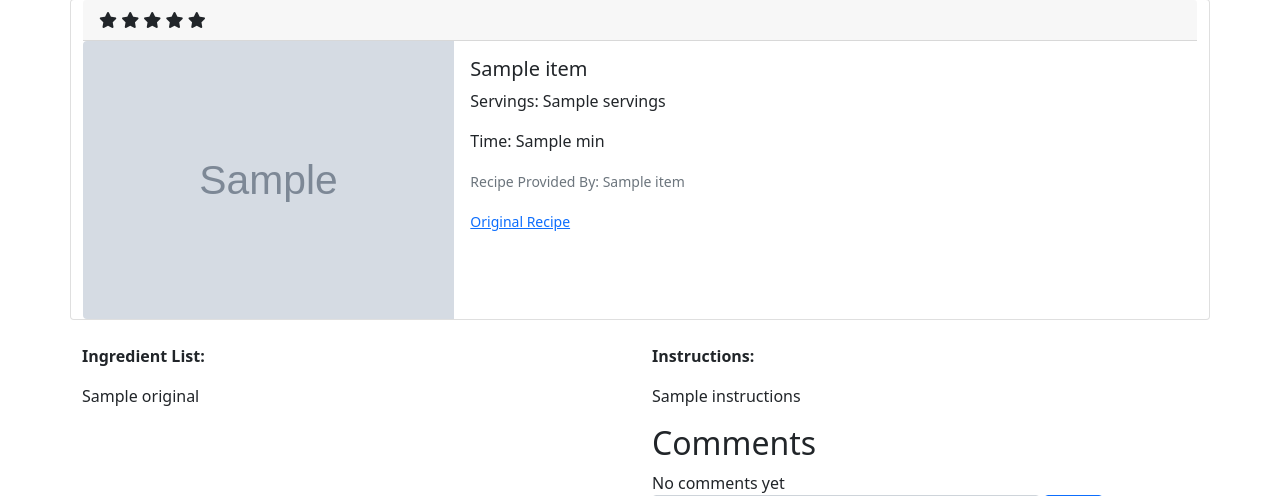
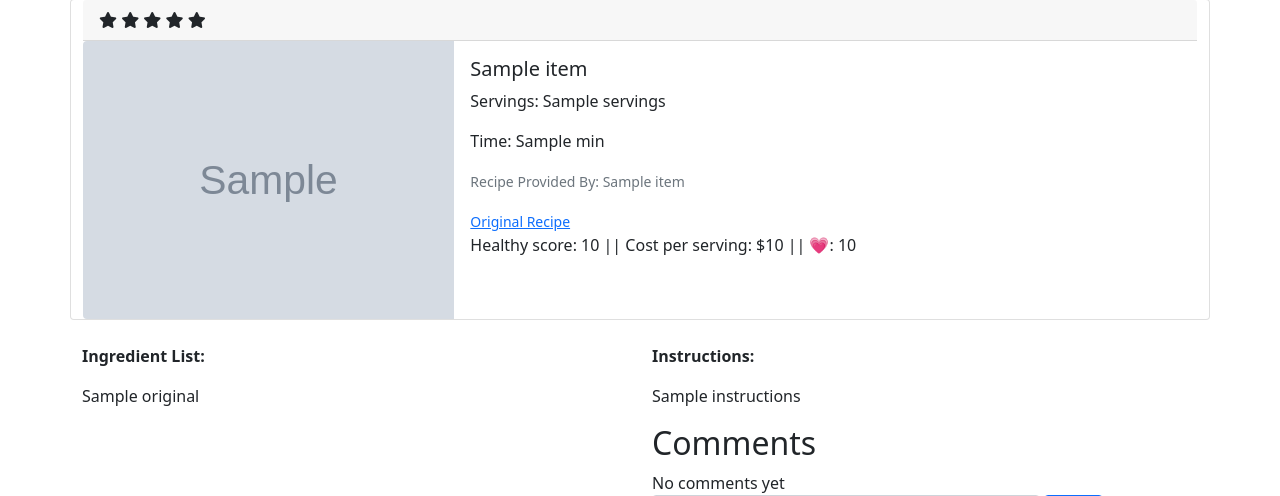
Before and after one commit to Tia-Vang/Capstone, a Django app: page /recipe/1/ in a window 1280 px wide. Shown: the part 125-621 px from the top of the page. Run offline with Django 4.2, Linux system fonts and the light colour scheme; tables that the repository leaves empty hold one stand-in row (values such as "Sample post"); grey boxes marked "Sample" are stand-in pictures; a database or web service that is not in the repository returns one stand-in record (values such as "Sample title"); data that the repository does not hold is empty; some libraries are stand-ins or nearby versions.

Commit message:
home details

```diff
--- a/homechefapp/templates/homechefapp/recipe.html
+++ b/homechefapp/templates/homechefapp/recipe.html
@@ -26,7 +26,7 @@
       <p class="card-text">Time: {{data.readyInMinutes}} min</p>
           <p class="card-text"><small class="text-muted">Recipe Provided By: {{ data.sourceName }}</small></p>
           <small><a href="{{ data.sourceUrl }}" target="_blank" class="card-link">Original Recipe</a></small>
-
+          <p>Healthy score: {{ data.healthScore }} || Cost per serving: ${{ data.pricePerServing }} || &#128151: {{ data.aggregateLikes }}</a></p>
         </div>
       </div>
     </div>
```
